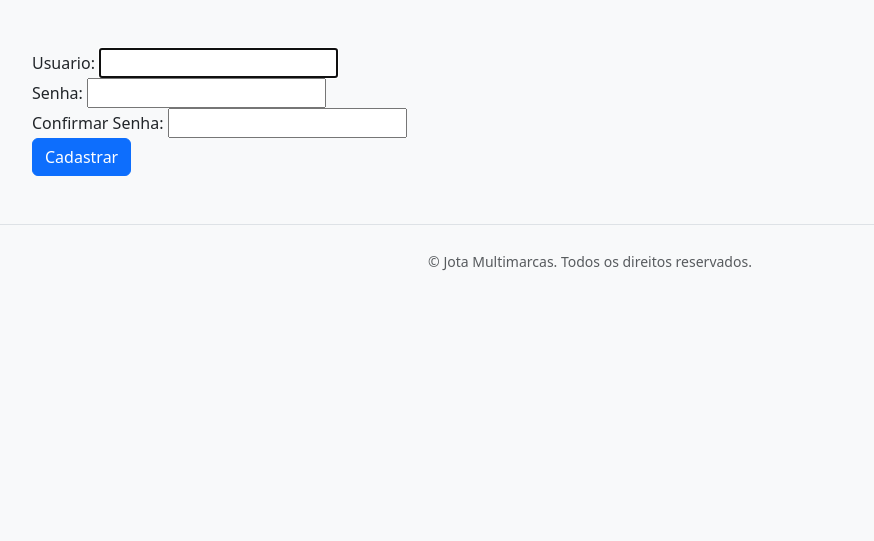
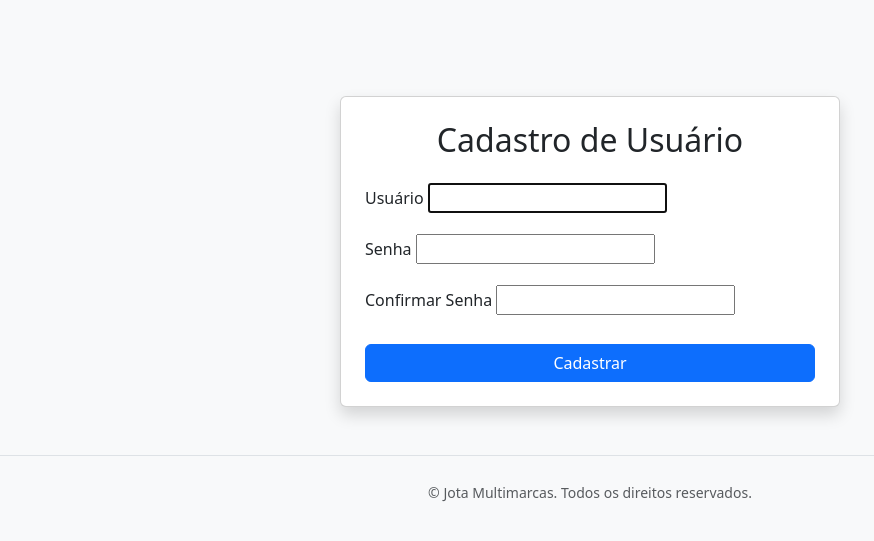
Before and after one commit to JordanJota/Cars, a Django app: page /register/ in a window 1280 px wide. Shown: the part 68-609 px from the top of the page, without its empty margins (50-924 px from the left). Run offline with Django 5.2, Linux system fonts and the light colour scheme.

Commit message:
segundo commit

```diff
--- a/accounts/templates/register.html
+++ b/accounts/templates/register.html
@@ -2,32 +2,45 @@
 
 {% block content %}
 
-<form method="post" action="{% url 'register'%}" >
+<!-- Bootstrap CSS -->
+<link href="https://cdn.jsdelivr.net/npm/bootstrap@5.3.0/dist/css/bootstrap.min.css" rel="stylesheet">
 
+<div class="container mt-5">
+  <div class="card mx-auto shadow" style="max-width: 500px;">
+    <div class="card-body p-4">
+      <h2 class="card-title text-center mb-4">Cadastro de Usuário</h2>
+
+      <form method="post" action="{% url 'register' %}">
         {% csrf_token %}
 
-    <div class="form-group">
-       {{user_form.username.errors}}
-        <label>Usuario: </label>
-        {{user_form.username}}
+        <!-- Campo Usuário -->
+        <div class="mb-3">
+          <label for="id_username" class="form-label">Usuário</label>
+          {{ user_form.username.errors }}
+          {{ user_form.username }}
         </div>
 
-    <div class="form-group">
-        {{user_form.password1.errors}}
-        <label>Senha: </label>
-        {{user_form.password1}}
+        <!-- Campo Senha -->
+        <div class="mb-3">
+          <label for="id_password1" class="form-label">Senha</label>
+          {{ user_form.password1.errors }}
+          {{ user_form.password1 }}
         </div>
 
-    <div class="form-group">
-        {{user_form.password2.errors}}
-        <label>Confirmar Senha: </label>
-        {{user_form.password2}}
+        <!-- Campo Confirmar Senha -->
+        <div class="mb-4">
+          <label for="id_password2" class="form-label">Confirmar Senha</label>
+          {{ user_form.password2.errors }}
+          {{ user_form.password2 }}
         </div>
 
-    <div class="form-group">
-        <input type="submit" value="Cadastrar" class="btn btn-primary">
+        <!-- Botão de Cadastro -->
+        <div class="d-grid">
+          <button type="submit" class="btn btn-primary">Cadastrar</button>
+        </div>
+      </form>
+    </div>
+  </div>
 </div>
 
-</form>
-
 {% endblock %}
```
Also changed, not shown: accounts/templates/login.html (+32 -8 lines), cars/templates/cars.html (+3 -6 lines). Lines whose indentation alone changed are shown as unchanged.
